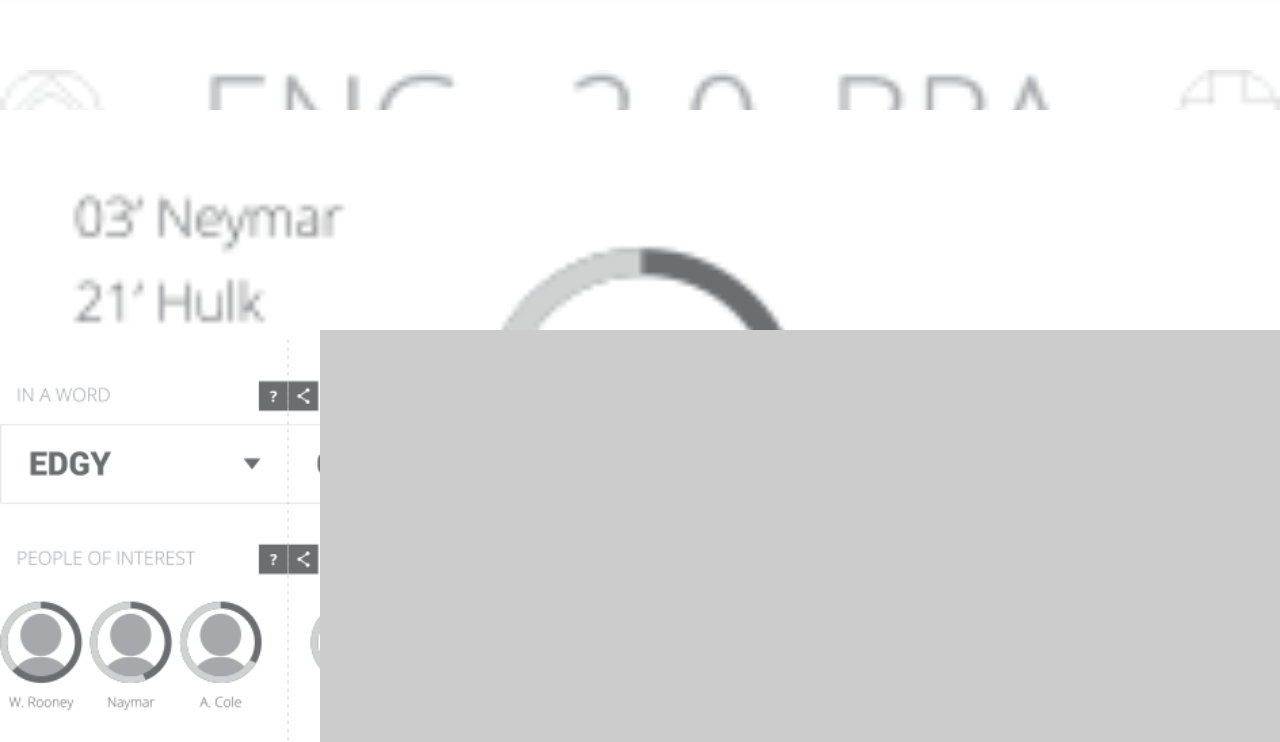
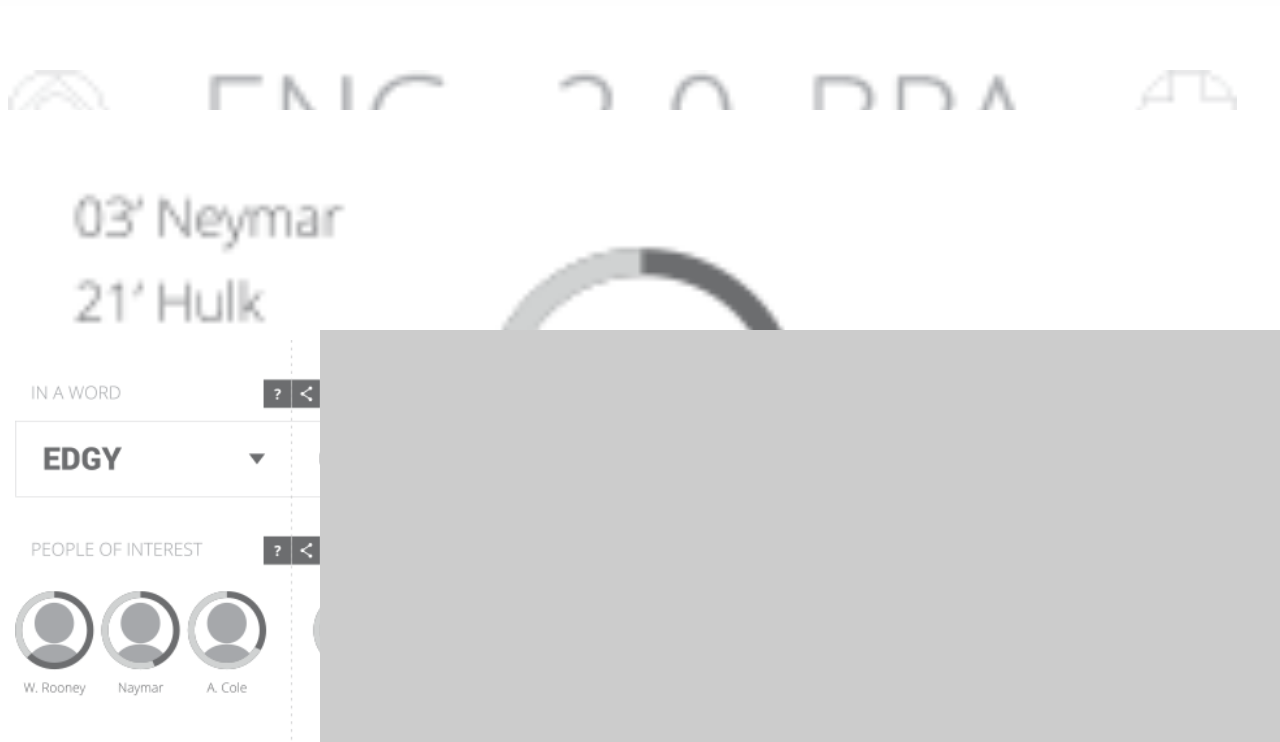
Before and after one commit to andyshora/mobux, a plain HTML site: page 4.html in a window 1280 px wide. Shown: the top 742 px of the page. Drawn offline with nearby package versions, Linux system fonts and the light colour scheme.

Commit message:
new version

```diff
--- a/4.html
+++ b/4.html
@@ -22,10 +22,11 @@
       width: 100%;
     }
     header {
-      background: white url(images/NAVTITLE.png) 0 20px no-repeat;
-      background-size: 100%;
+      background: white url(images/NAVTITLE.png) 8px 20px no-repeat;
+      background-size: 96%;
       height: 60px;
-      width: 100%;
+      width: 96%;
+      padding: 0 2%;
       position: static;
       top: auto;
       left: auto;
@@ -35,7 +36,7 @@
       top: 0;
       left: 0;
       box-shadow: 0 0 10px rgba(0,0,0,0.5);
-      padding: 10px 0 0;
+      padding: 10px 8px 0;
     }
     nav {
       height: 50px;
@@ -100,8 +101,9 @@
     }
     section.inner > div {
       height: 1500px;
-      background: url(images/BODY.png) 0 0 no-repeat;
-      background-size: 100%;
+      background: url(images/BODY.png) 15px 0 no-repeat;
+      background-size: 96%;
+      padding: 0 2%;
     }
 
 
```
